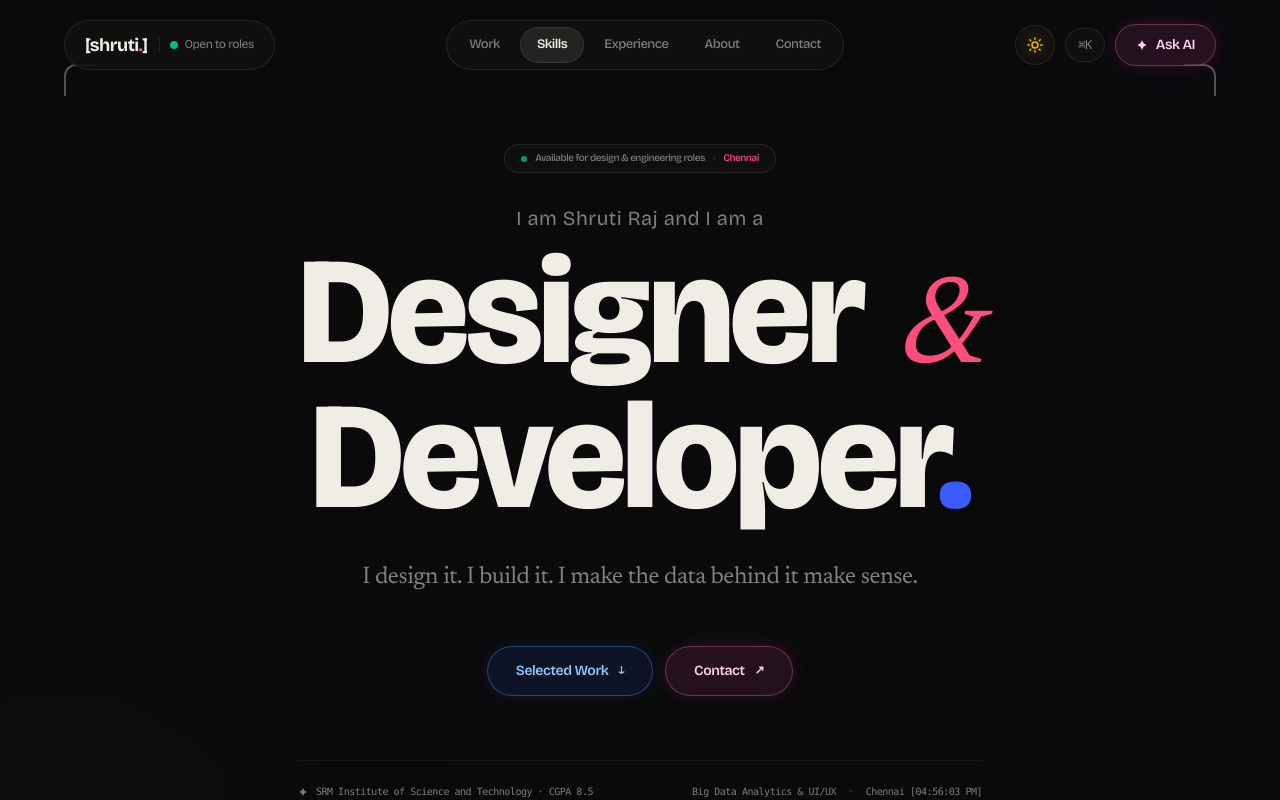
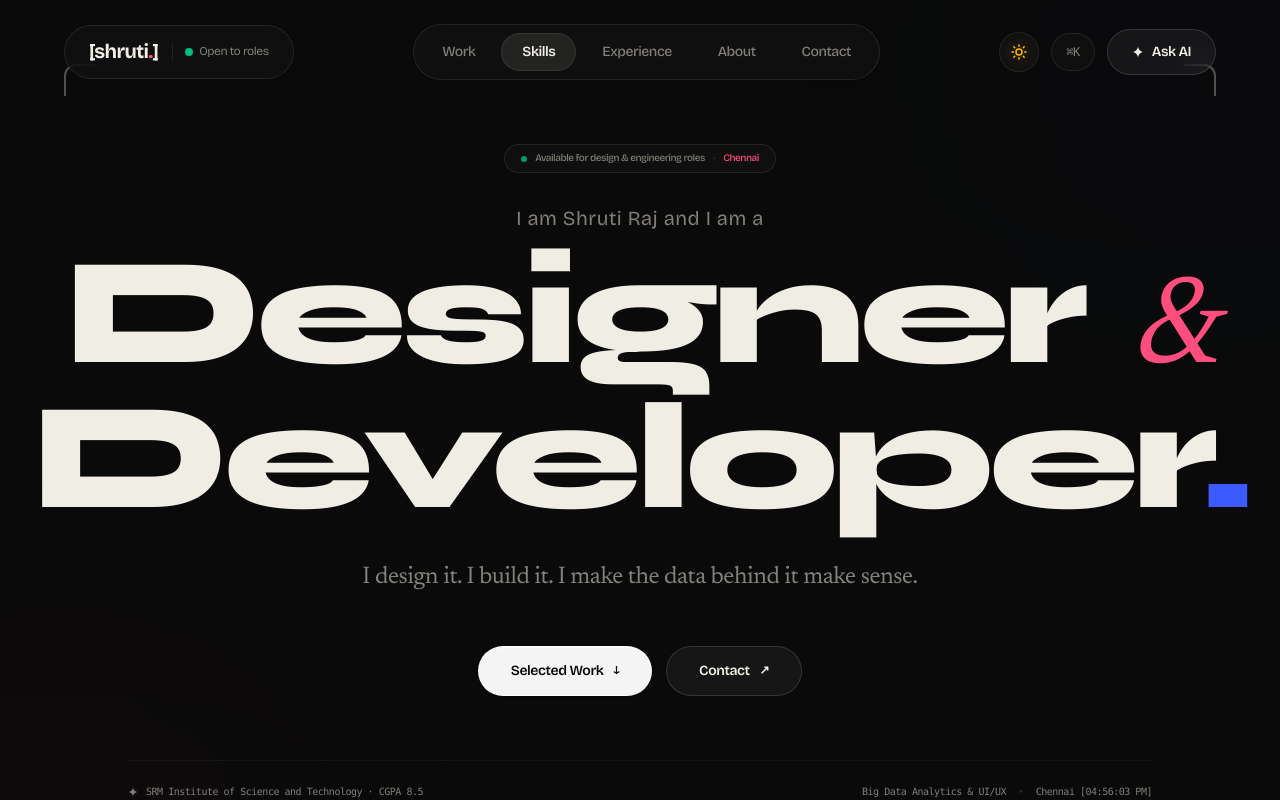
Before and after one commit to Dev-x777/portfolio-basic, a Next.js app: page / in a window 1280 px wide. Shown: the top 800 px of the page. Built offline with nearby package versions, Linux system fonts and the light colour scheme.

Commit message:
design: refine studio button system, apply Syne bold typography, scale navbar, and enhance dotted grid

```diff
--- a/app/globals.css
+++ b/app/globals.css
@@ -161,142 +161,167 @@ html.light .chip {
 }
 
 /* ========================================================
-   REFINED STUDIO BUTTONS (Soft on the eyes, luminous glass)
+   REFINED STUDIO BUTTONS (Soft on the eyes, zero glare)
    ======================================================== */
 
-/* Cobalt Blue Luminous Glass Pill */
+/* Primary Flagship Button (Crisp Monochrome, Timeless, Zero Eye Strain) */
+.btn-primary {
+  background: #F4F4F5 !important;
+  color: #0A0A0A !important;
+  border: 1px solid rgba(255, 255, 255, 0.7) !important;
+  font-weight: 600;
+  box-shadow: 0 1px 3px rgba(0, 0, 0, 0.2), inset 0 1px 0 rgba(255, 255, 255, 0.8) !important;
+  transition: all 0.25s cubic-bezier(0.16, 1, 0.3, 1);
+}
+
+.btn-primary:hover {
+  background: #FFFFFF !important;
+  color: #000000 !important;
+  transform: translateY(-2px) scale(1.02);
+  box-shadow: 0 6px 20px -2px rgba(0, 0, 0, 0.35), inset 0 1px 0 rgba(255, 255, 255, 0.9) !important;
+}
+
+html.light .btn-primary {
+  background: #0F172A !important;
+  color: #FFFFFF !important;
+  border: 1px solid #0F172A !important;
+  box-shadow: 0 2px 8px rgba(15, 23, 42, 0.15) !important;
+}
+
+html.light .btn-primary:hover {
+  background: #1E293B !important;
+  color: #FFFFFF !important;
+  box-shadow: 0 6px 20px -2px rgba(15, 23, 42, 0.25) !important;
+}
+
+/* Secondary Button (Frosted Glass Pill) */
+.btn-secondary {
+  background: rgba(255, 255, 255, 0.05) !important;
+  border: 1px solid rgba(255, 255, 255, 0.14) !important;
+  color: var(--color-light) !important;
+  backdrop-filter: blur(12px);
+  font-weight: 600;
+  transition: all 0.25s cubic-bezier(0.16, 1, 0.3, 1);
+}
+
+.btn-secondary:hover {
+  background: rgba(255, 255, 255, 0.1) !important;
+  border-color: rgba(255, 255, 255, 0.3) !important;
+  color: #FFFFFF !important;
+  transform: translateY(-2px) scale(1.02);
+  box-shadow: 0 4px 16px -2px rgba(0, 0, 0, 0.25) !important;
+}
+
+html.light .btn-secondary {
+  background: rgba(15, 23, 42, 0.04) !important;
+  border: 1.5px solid rgba(15, 23, 42, 0.12) !important;
+  color: #0F172A !important;
+}
+
+html.light .btn-secondary:hover {
+  background: rgba(15, 23, 42, 0.08) !important;
+  border-color: rgba(15, 23, 42, 0.25) !important;
+  box-shadow: 0 4px 14px -2px rgba(15, 23, 42, 0.1) !important;
+}
+
+/* Cobalt Blue Soft Frosted Pill (Gentle, No heavy glow) */
 .btn-cobalt {
-  background: rgba(37, 99, 235, 0.12) !important;
-  border: 1px solid rgba(96, 165, 250, 0.35) !important;
+  background: rgba(59, 130, 246, 0.09) !important;
+  border: 1px solid rgba(147, 197, 253, 0.25) !important;
   color: #93C5FD !important;
   backdrop-filter: blur(12px);
   font-weight: 600;
-  box-shadow: 0 0 20px -3px rgba(37, 99, 235, 0.2);
   transition: all 0.25s cubic-bezier(0.16, 1, 0.3, 1);
 }
 
 .btn-cobalt:hover {
-  background: rgba(37, 99, 235, 0.24) !important;
-  border-color: rgba(147, 197, 253, 0.6) !important;
-  color: #FFFFFF !important;
-  box-shadow: 0 0 28px -2px rgba(37, 99, 235, 0.45);
+  background: rgba(59, 130, 246, 0.18) !important;
+  border-color: rgba(147, 197, 253, 0.5) !important;
+  color: #BFDBFE !important;
   transform: translateY(-2px) scale(1.02);
 }
 
 html.light .btn-cobalt {
-  background: rgba(37, 99, 235, 0.08) !important;
-  border: 1.5px solid rgba(37, 99, 235, 0.3) !important;
+  background: rgba(37, 99, 235, 0.06) !important;
+  border: 1.5px solid rgba(37, 99, 235, 0.25) !important;
   color: #1D4ED8 !important;
-  box-shadow: 0 2px 8px rgba(37, 99, 235, 0.08);
 }
 
 html.light .btn-cobalt:hover {
-  background: #2563EB !important;
-  color: #FFFFFF !important;
-  border-color: #2563EB !important;
-  box-shadow: 0 8px 24px -4px rgba(37, 99, 235, 0.35);
+  background: rgba(37, 99, 235, 0.12) !important;
+  border-color: rgba(37, 99, 235, 0.4) !important;
 }
 
-/* Silk Rose Luminous Glass Pill */
+/* Silk Rose Soft Frosted Pill */
 .btn-silk {
-  background: rgba(236, 72, 153, 0.12) !important;
-  border: 1px solid rgba(244, 114, 182, 0.35) !important;
+  background: rgba(244, 114, 182, 0.09) !important;
+  border: 1px solid rgba(244, 114, 182, 0.25) !important;
   color: #FBCFE8 !important;
   backdrop-filter: blur(12px);
   font-weight: 600;
-  box-shadow: 0 0 20px -3px rgba(236, 72, 153, 0.2);
   transition: all 0.25s cubic-bezier(0.16, 1, 0.3, 1);
 }
 
 .btn-silk:hover {
-  background: rgba(236, 72, 153, 0.24) !important;
-  border-color: rgba(249, 168, 212, 0.6) !important;
-  color: #FFFFFF !important;
-  box-shadow: 0 0 28px -2px rgba(236, 72, 153, 0.45);
+  background: rgba(244, 114, 182, 0.18) !important;
+  border-color: rgba(244, 114, 182, 0.5) !important;
+  color: #FDF2F8 !important;
   transform: translateY(-2px) scale(1.02);
 }
 
 html.light .btn-silk {
-  background: rgba(219, 39, 119, 0.08) !important;
-  border: 1.5px solid rgba(219, 39, 119, 0.3) !important;
+  background: rgba(219, 39, 119, 0.06) !important;
+  border: 1.5px solid rgba(219, 39, 119, 0.25) !important;
   color: #BE185D !important;
-  box-shadow: 0 2px 8px rgba(219, 39, 119, 0.08);
 }
 
 html.light .btn-silk:hover {
-  background: #DB2777 !important;
-  color: #FFFFFF !important;
-  border-color: #DB2777 !important;
-  box-shadow: 0 8px 24px -4px rgba(219, 39, 119, 0.35);
+  background: rgba(219, 39, 119, 0.12) !important;
+  border-color: rgba(219, 39, 119, 0.4) !important;
 }
 
-/* Violet Purple Glass Pill */
+/* Violet Purple Soft Frosted Pill */
 .btn-violet {
-  background: rgba(139, 92, 246, 0.12) !important;
-  border: 1px solid rgba(167, 139, 250, 0.35) !important;
+  background: rgba(139, 92, 246, 0.09) !important;
+  border: 1px solid rgba(167, 139, 250, 0.25) !important;
   color: #DDD6FE !important;
   backdrop-filter: blur(12px);
   font-weight: 600;
-  box-shadow: 0 0 20px -3px rgba(139, 92, 246, 0.2);
   transition: all 0.25s cubic-bezier(0.16, 1, 0.3, 1);
 }
 
 .btn-violet:hover {
-  background: rgba(139, 92, 246, 0.24) !important;
-  border-color: rgba(196, 181, 253, 0.6) !important;
-  color: #FFFFFF !important;
-  box-shadow: 0 0 28px -2px rgba(139, 92, 246, 0.45);
+  background: rgba(139, 92, 246, 0.18) !important;
+  border-color: rgba(196, 181, 253, 0.5) !important;
+  color: #EDE9FE !important;
   transform: translateY(-2px) scale(1.02);
 }
 
 html.light .btn-violet {
-  background: rgba(124, 58, 237, 0.08) !important;
-  border: 1.5px solid rgba(124, 58, 237, 0.3) !important;
+  background: rgba(124, 58, 237, 0.06) !important;
+  border: 1.5px solid rgba(124, 58, 237, 0.25) !important;
   color: #6D28D9 !important;
 }
 
 html.light .btn-violet:hover {
-  background: #7C3AED !important;
-  color: #FFFFFF !important;
-  border-color: #7C3AED !important;
-  box-shadow: 0 8px 24px -4px rgba(124, 58, 237, 0.35);
+  background: rgba(124, 58, 237, 0.12) !important;
+  border-color: rgba(124, 58, 237, 0.4) !important;
 }
 
-/* Emerald Green Glass Pill */
+/* Emerald Green Soft Frosted Pill */
 .btn-emerald {
-  background: rgba(16, 185, 129, 0.12) !important;
-  border: 1px solid rgba(52, 211, 153, 0.35) !important;
+  background: rgba(16, 185, 129, 0.09) !important;
+  border: 1px solid rgba(52, 211, 153, 0.25) !important;
   color: #A7F3D0 !important;
   backdrop-filter: blur(12px);
   font-weight: 600;
-  box-shadow: 0 0 20px -3px rgba(16, 185, 129, 0.2);
   transition: all 0.25s cubic-bezier(0.16, 1, 0.3, 1);
 }
 
 .btn-emerald:hover {
-  background: rgba(16, 185, 129, 0.24) !important;
-  border-color: rgba(110, 231, 183, 0.6) !important;
-  color: #FFFFFF !important;
-  box-shadow: 0 0 28px -2px rgba(16, 185, 129, 0.45);
-  transform: translateY(-2px) scale(1.02);
-}
-
-/* Primary Default Button */
-.btn-primary {
-  background: rgba(37, 99, 235, 0.12) !important;
-  border: 1px solid rgba(96, 165, 250, 0.35) !important;
-  color: #93C5FD !important;
-  backdrop-filter: blur(12px);
-  font-weight: 600;
-  box-shadow: 0 0 20px -3px rgba(37, 99, 235, 0.2);
-  transition: all 0.25s cubic-bezier(0.16, 1, 0.3, 1);
-}
-
-.btn-primary:hover {
-  background: rgba(37, 99, 235, 0.24) !important;
-  border-color: rgba(147, 197, 253, 0.6) !important;
-  color: #FFFFFF !important;
-  box-shadow: 0 0 28px -2px rgba(37, 99, 235, 0.45);
+  background: rgba(16, 185, 129, 0.18) !important;
+  border-color: rgba(110, 231, 183, 0.5) !important;
+  color: #ECFDF5 !important;
   transform: translateY(-2px) scale(1.02);
 }
 
--- a/components/contact/ContactSection.tsx
+++ b/components/contact/ContactSection.tsx
@@ -48,7 +48,7 @@ export function ContactSection() {
           <Magnetic strength={0.3}>
             <a
               href={`mailto:${profile.email}`}
-              className="px-7 py-3.5 rounded-full btn-cobalt text-sm font-display font-bold flex items-center gap-2.5 shadow-lg shadow-blue-600/30 hover:scale-105 transition-all duration-300"
+              className="px-8 py-3.5 rounded-full btn-primary text-sm font-display font-bold flex items-center gap-2.5 transition-all duration-300"
             >
               <span>Send an Email</span>
               <span className="text-xs transition-transform duration-300 group-hover:translate-x-0.5 group-hover:-translate-y-0.5">↗</span>
@@ -58,10 +58,10 @@ export function ContactSection() {
           <Magnetic strength={0.25}>
             <button
               onClick={handleCopyEmail}
-              className={`px-5 py-3.5 rounded-full text-[11px] font-mono transition-all duration-300 hover:scale-105 ${
+              className={`px-6 py-3.5 rounded-full text-xs font-mono transition-all duration-300 hover:scale-105 ${
                 copied
                   ? 'bg-emerald-500 text-white font-semibold shadow-md shadow-emerald-500/40'
-                  : 'btn-outline hover:border-[var(--silk)]/60 hover:text-[var(--silk)]'
+                  : 'btn-secondary hover:border-[var(--silk)]/60'
               }`}
             >
               {copied ? '✓ Copied to clipboard' : `${profile.email}`}
--- a/components/hero/Hero.tsx
+++ b/components/hero/Hero.tsx
@@ -68,7 +68,7 @@ export function Hero() {
           initial={{ opacity: 0, y: 20 }}
           animate={{ opacity: 1, y: 0 }}
           transition={{ duration: 0.8, delay: 0.2, ease: [0.16, 1, 0.3, 1] }}
-          className="font-display text-6xl sm:text-7xl md:text-8xl lg:text-[9.5rem] font-extrabold tracking-[-0.05em] text-[var(--color-light)] leading-[0.9] mb-8 select-none"
+          className="font-[family-name:var(--font-syne)] text-6xl sm:text-7xl md:text-8xl lg:text-[9.5rem] font-extrabold tracking-[-0.04em] text-[var(--color-light)] leading-[0.9] mb-8 select-none"
         >
           <span>Designer</span>{' '}
           <span className="font-body italic font-normal text-[0.82em] text-[var(--silk)] px-1">
@@ -89,17 +89,17 @@ export function Hero() {
           {profile.heroDescriptor}
         </motion.p>
 
-        {/* CTA Buttons */}
+        {/* CTA Buttons - Soft on eyes, premium studio finish */}
         <motion.div
           initial={{ opacity: 0, y: 12 }}
           animate={{ opacity: 1, y: 0 }}
           transition={{ duration: 0.6, delay: 0.45, ease: [0.16, 1, 0.3, 1] }}
-          className="flex flex-wrap items-center justify-center gap-3 mb-16"
+          className="flex flex-wrap items-center justify-center gap-3.5 mb-16"
         >
           <Magnetic strength={0.3}>
             <a
               href="#work"
-              className="px-7 py-3.5 rounded-full btn-cobalt text-sm font-display font-semibold tracking-wide flex items-center gap-2.5 shadow-lg shadow-blue-600/30 hover:scale-105 transition-all duration-300"
+              className="px-8 py-3.5 rounded-full btn-primary text-sm font-display font-semibold tracking-wide flex items-center gap-2.5 transition-all duration-300"
             >
               <span>Selected Work</span>
               <span className="text-xs transition-transform duration-300 group-hover:translate-y-0.5">↓</span>
@@ -109,7 +109,7 @@ export function Hero() {
           <Magnetic strength={0.3}>
             <a
               href="#contact"
-              className="px-7 py-3.5 rounded-full btn-silk text-sm font-display font-semibold tracking-wide flex items-center gap-2.5 shadow-lg shadow-pink-600/30 hover:scale-105 transition-all duration-300"
+              className="px-8 py-3.5 rounded-full btn-secondary text-sm font-display font-semibold tracking-wide flex items-center gap-2.5 transition-all duration-300"
             >
               <span>Contact</span>
               <span className="text-xs transition-transform duration-300 group-hover:translate-x-0.5 group-hover:-translate-y-0.5">↗</span>
--- a/components/nav/Navbar.tsx
+++ b/components/nav/Navbar.tsx
@@ -32,27 +32,27 @@ export function Navbar() {
 
   return (
     <header
-      className={`fixed top-0 left-0 right-0 z-50 px-4 sm:px-8 py-5 transition-all duration-500 pointer-events-none flex justify-center ${
-        scrolled ? 'pt-3 pb-3 backdrop-blur-sm' : ''
+      className={`fixed top-0 left-0 right-0 z-50 px-4 sm:px-10 py-6 transition-all duration-500 pointer-events-none flex justify-center ${
+        scrolled ? 'pt-3.5 pb-3.5 backdrop-blur-md' : ''
       }`}
     >
       <div className="w-full max-w-6xl flex justify-between items-center">
-        {/* Brand - Slightly Bigger */}
+        {/* Brand - Generously Sized */}
         <Link
           href="/"
-          className="pointer-events-auto group flex items-center gap-2.5 px-4 py-2 sm:px-5 sm:py-2.5 rounded-full glass-pill hover:border-[var(--silk)]/40 transition-all duration-300"
+          className="pointer-events-auto group flex items-center gap-3 px-5 py-2.5 sm:px-6 sm:py-3 rounded-full glass-pill hover:border-[var(--silk)]/40 transition-all duration-300 shadow-sm"
         >
-          <span className="font-display text-base sm:text-lg font-bold tracking-tight text-[var(--color-light)]">
+          <span className="font-display text-lg sm:text-xl font-bold tracking-tight text-[var(--color-light)]">
             [shruti<span className="text-[var(--silk)]">.</span>]
           </span>
-          <span className="hidden sm:inline-flex items-center gap-1.5 text-xs text-[var(--muted)] border-l border-[var(--color)]/10 pl-2.5 ml-0.5">
+          <span className="hidden sm:inline-flex items-center gap-1.5 text-xs text-[var(--muted)] border-l border-[var(--color)]/10 pl-3 ml-0.5">
             <span className="w-2 h-2 rounded-full bg-emerald-500 animate-pulse" />
             <span>Open to roles</span>
           </span>
         </Link>
 
-        {/* Center Nav - Bigger Pill and Comfortable Touch Targets */}
-        <nav className="pointer-events-auto hidden md:flex items-center gap-1 p-1.5 rounded-full glass-pill text-xs sm:text-[13px] font-medium text-[var(--muted)]">
+        {/* Center Nav - Expanded Pill with Comfortable Touch Targets */}
+        <nav className="pointer-events-auto hidden md:flex items-center gap-1.5 p-2 rounded-full glass-pill text-xs sm:text-sm font-medium text-[var(--muted)] shadow-sm">
           {[
             { id: 'work', label: 'Work' },
             { id: 'skills', label: 'Skills' },
@@ -63,7 +63,7 @@ export function Navbar() {
             <a
               key={item.id}
               href={`#${item.id}`}
-              className={`px-4 py-2 rounded-full transition-all duration-200 ${
+              className={`px-4 sm:px-5 py-2 rounded-full transition-all duration-200 ${
                 activeSection === item.id
                   ? 'text-[var(--color-light)] bg-[var(--color)]/10 font-semibold border border-[var(--border-color)]'
                   : 'hover:text-[var(--color-light)] hover:bg-[var(--color)]/5'
@@ -75,7 +75,7 @@ export function Navbar() {
         </nav>
 
         {/* Right Actions - Comfortably Sized */}
-        <div className="pointer-events-auto flex items-center gap-2.5">
+        <div className="pointer-events-auto flex items-center gap-2.5 sm:gap-3">
           <ThemeToggle />
 
           <button
@@ -84,7 +84,7 @@ export function Navbar() {
                 new KeyboardEvent('keydown', { key: 'k', metaKey: true })
               );
             }}
-            className="hidden sm:flex items-center gap-1.5 px-3 py-2 rounded-full glass-pill text-xs font-mono text-[var(--muted)] hover:text-[var(--color-light)] hover:border-[var(--cobalt)]/40 transition-all duration-200 cursor-pointer"
+            className="hidden sm:flex items-center gap-1.5 px-3.5 py-2.5 rounded-full glass-pill text-xs font-mono text-[var(--muted)] hover:text-[var(--color-light)] hover:border-[var(--cobalt)]/40 transition-all duration-200 cursor-pointer"
             title="Search (Cmd+K)"
           >
             <span>⌘K</span>
@@ -94,9 +94,9 @@ export function Navbar() {
             onClick={() => {
               window.dispatchEvent(new CustomEvent('toggle-ask-shruti'));
             }}
-            className="flex items-center gap-2 px-4 sm:px-5 py-2.5 rounded-full btn-silk text-xs sm:text-sm font-semibold cursor-pointer"
+            className="flex items-center gap-2 px-5 sm:px-6 py-2.5 sm:py-3 rounded-full btn-secondary text-xs sm:text-sm font-semibold cursor-pointer shadow-sm hover:border-[var(--silk)]/50"
           >
-            <StarIcon className="text-xs" />
+            <StarIcon className="text-xs text-[var(--silk)]" />
             <span>Ask AI</span>
           </button>
         </div>
```
Also changed, not shown: 1 other file (tests, documents, lock files or other folders).
